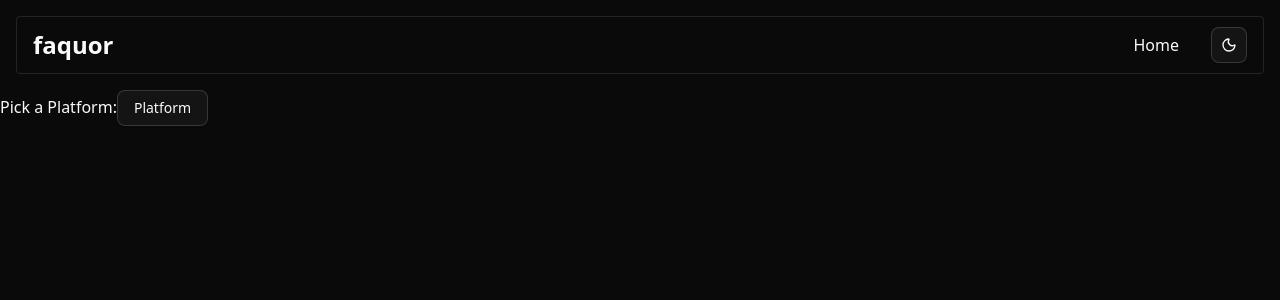
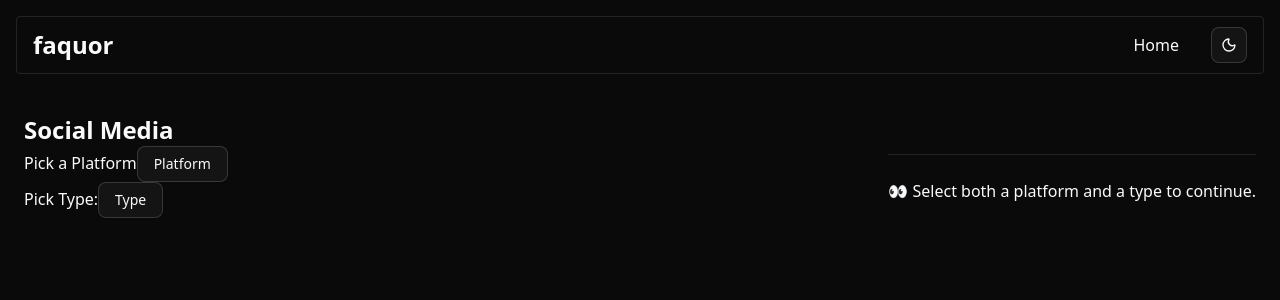
Before and after one commit to itstheanurag/faquor, a React (Vite) app: page / in a window 1280 px wide. Shown: the top 300 px of the page. Built offline with nearby package versions, Linux system fonts and the light colour scheme.

Commit message:
build a basic template for how the main screen looks

```diff
--- a/src/components/SocialMediaLabel.tsx
+++ /dev/null
@@ -1,46 +0,0 @@
-import {
-  DropdownMenu,
-  DropdownMenuTrigger,
-  DropdownMenuContent,
-  DropdownMenuItem
-} from "./ui/dropdown-menu";
-import { Button } from "./ui/button";
-
-const socialMediaPlatforms = [
-  { name: "Facebook", value: "facebook" },
-  { name: "Twitter", value: "twitter" },
-  { name: "Instagram", value: "instagram" },
-  { name: "LinkedIn", value: "linkedin" },
-  { name: "Snapchat", value: "snapchat" },
-  { name: "TikTok", value: "tiktok" },
-  { name: "YouTube", value: "youtube" },
-  { name: "Pinterest", value: "pinterest" },
-  { name: "Reddit", value: "reddit" },
-  { name: "WhatsApp", value: "whatsapp" },
-  { name: "Telegram", value: "telegram" },
-  { name: "Discord", value: "discord" },
-  { name: "Tumblr", value: "tumblr" },
-  { name: "GitHub", value: "github" }
-];
-
-const SocialMediaLabel = () => {
-  return (
-    <div className="space-y-2">
-      <span>Pick a Platform:</span>
-      <DropdownMenu>
-        <DropdownMenuTrigger asChild>
-          <Button variant="outline">Platform</Button>
-        </DropdownMenuTrigger>
-        <DropdownMenuContent align="end">
-          {socialMediaPlatforms.map((platform) => (
-            <DropdownMenuItem key={platform.value}>
-              {platform.name}
-            </DropdownMenuItem>
-          ))}
-        </DropdownMenuContent>
-      </DropdownMenu>
-    </div>
-  );
-};
-
-export default SocialMediaLabel;
--- a/src/screens/InputScreen.tsx
+++ b/src/screens/InputScreen.tsx
@@ -1,14 +1,121 @@
-import SocialMediaLabel from '@/components/SocialMediaLabel'
+import { useState } from "react";
+import { Button } from "@/components/ui/button";
+import {
+  DropdownMenuItem,
+  DropdownMenu,
+  DropdownMenuContent,
+  DropdownMenuTrigger,
+} from "@/components/ui/dropdown-menu";
+
+const socialMediaPlatforms = [
+  { name: "Facebook", value: "facebook" },
+  { name: "Twitter", value: "twitter" },
+  { name: "Instagram", value: "instagram" },
+  { name: "LinkedIn", value: "linkedin" },
+  { name: "Snapchat", value: "snapchat" },
+  { name: "TikTok", value: "tiktok" },
+  { name: "YouTube", value: "youtube" },
+  { name: "Pinterest", value: "pinterest" },
+  { name: "Reddit", value: "reddit" },
+  { name: "WhatsApp", value: "whatsapp" },
+  { name: "Telegram", value: "telegram" },
+  { name: "Discord", value: "discord" },
+  { name: "Tumblr", value: "tumblr" },
+  { name: "GitHub", value: "github" },
+];
+
+const MockType = [
+  { name: "Message", value: "message" },
+  { name: "Posts", value: "posts" },
+];
+
+type LabelBuilderProps = {
+  subheading: string;
+  buttonName: string;
+  values: { name: string; value: string }[];
+  callback?: (value: string) => void;
+};
+
+const LabelBuilder = ({
+  subheading,
+  buttonName,
+  values,
+  callback,
+}: LabelBuilderProps) => {
+  return (
+    <div className="space-y-2">
+      <span>{subheading}</span>
+      <DropdownMenu>
+        <DropdownMenuTrigger asChild>
+          <Button variant="outline">{buttonName}</Button>
+        </DropdownMenuTrigger>
+        <DropdownMenuContent align="end">
+          {values.map((item) => (
+            <DropdownMenuItem
+              key={item.value}
+              onClick={() => callback?.(item.value)}
+            >
+              {item.name}
+            </DropdownMenuItem>
+          ))}
+        </DropdownMenuContent>
+      </DropdownMenu>
+    </div>
+  );
+};
+
+const InstagramMessageScreen = () => <div>📷 Instagram Message Screen</div>;
+const InstagramPostScreen = () => <div>📷 Instagram Post Screen</div>;
+const TwitterMessageScreen = () => <div>🐦 Twitter Message Screen</div>;
+const TwitterPostScreen = () => <div>🐦 Twitter Post Screen</div>;
+const DefaultScreen = () => <div>👀 Select both a platform and a type to continue.</div>;
+
+const InputScreen = () => {
+  const [selectedPlatform, setSelectedPlatform] = useState<string | null>(null);
+  const [selectedType, setSelectedType] = useState<string | null>(null);
+
+    const renderScreen = () => {
+    if (!selectedPlatform || !selectedType) return <DefaultScreen />;
+
+    if (selectedPlatform === "instagram" && selectedType === "message")
+      return <InstagramMessageScreen />;
+
+    if (selectedPlatform === "instagram" && selectedType === "posts")
+      return <InstagramPostScreen />;
+
+    if (selectedPlatform === "twitter" && selectedType === "message")
+      return <TwitterMessageScreen />;
+
+    if (selectedPlatform === "twitter" && selectedType === "posts")
+      return <TwitterPostScreen />;
+
+    // Fallback
+    return <div>🧪 No mock screen available for {selectedPlatform} - {selectedType}</div>;
+  };
+  return (
+    <div className="space-y-6 flex items-center justify-between max-width-lg mx-auto p-6">
+        <div>
+      <h1 className="text-2xl font-bold">Social Media</h1>
+
+      <LabelBuilder
+        subheading="Pick a Platform"
+        buttonName={selectedPlatform ? selectedPlatform : "Platform"}
+        values={socialMediaPlatforms}
+        callback={(value) => setSelectedPlatform(value)}
+      />
+
+      <LabelBuilder
+        subheading="Pick Type:"
+        buttonName={selectedType ? selectedType : "Type"}
+        values={MockType}
+        callback={(value) => setSelectedType(value)}
+      />
+        </div>
 
 
+       <div className="pt-6 border-t">{renderScreen()}</div>
+    </div>
+  );
+};
 
-
-const InputScreen = () => {
-  return (
-    <div>
-        <SocialMediaLabel />
-    </div>
-  )
-}
-
-export default InputScreen
+export default InputScreen;
```
